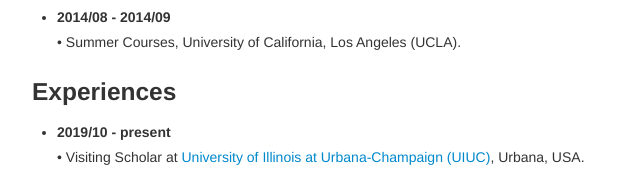
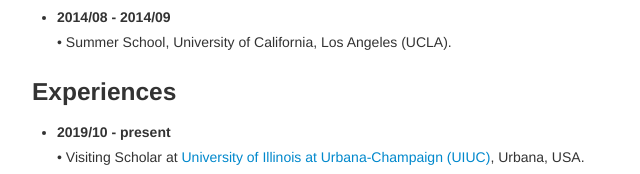
Before and after one commit to ByronPan/ByronPan.github.io, a plain HTML site: page index.html in a window 1280 px wide. Shown: the part 1888-2062 px from the top of the page, 298-938 px from the left. Drawn offline with Linux system fonts and the light colour scheme.

Commit message:
Add files via upload

```diff
--- a/index.html
+++ b/index.html
@@ -601,7 +601,7 @@ return false;
                         <strong> 2014/08 - 2014/09</strong>
                     </p>
                     <p>
-                        &#8226 Summer Courses, University of California, Los Angeles (UCLA).
+                        &#8226 Summer School, University of California, Los Angeles (UCLA).
                     </p>
                 </div>
         </div>
```
